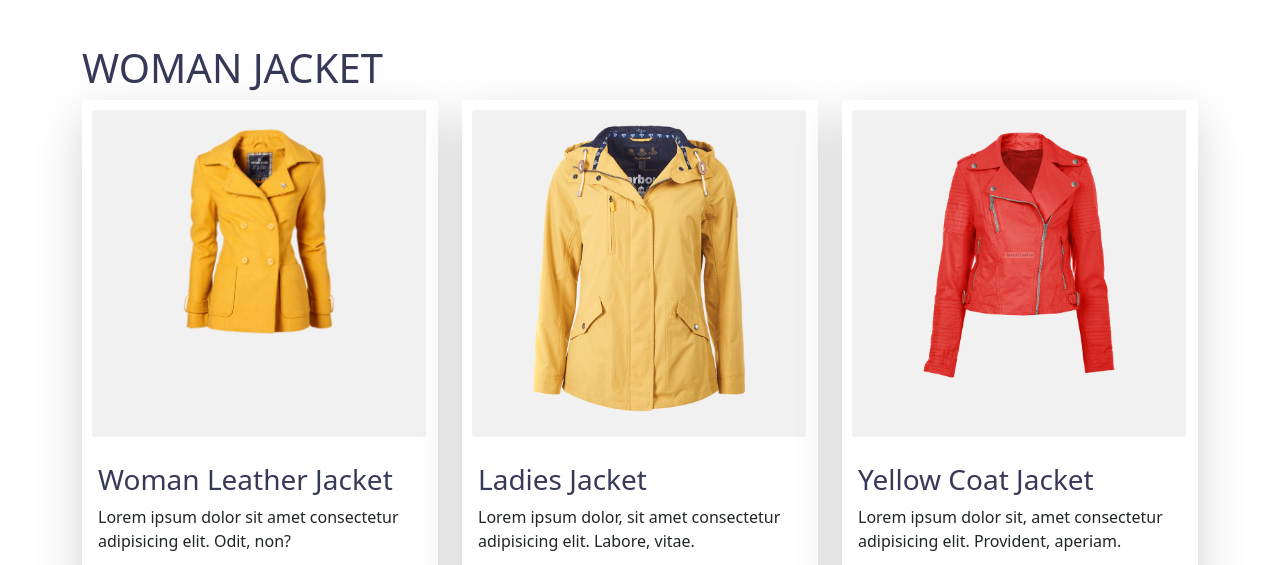
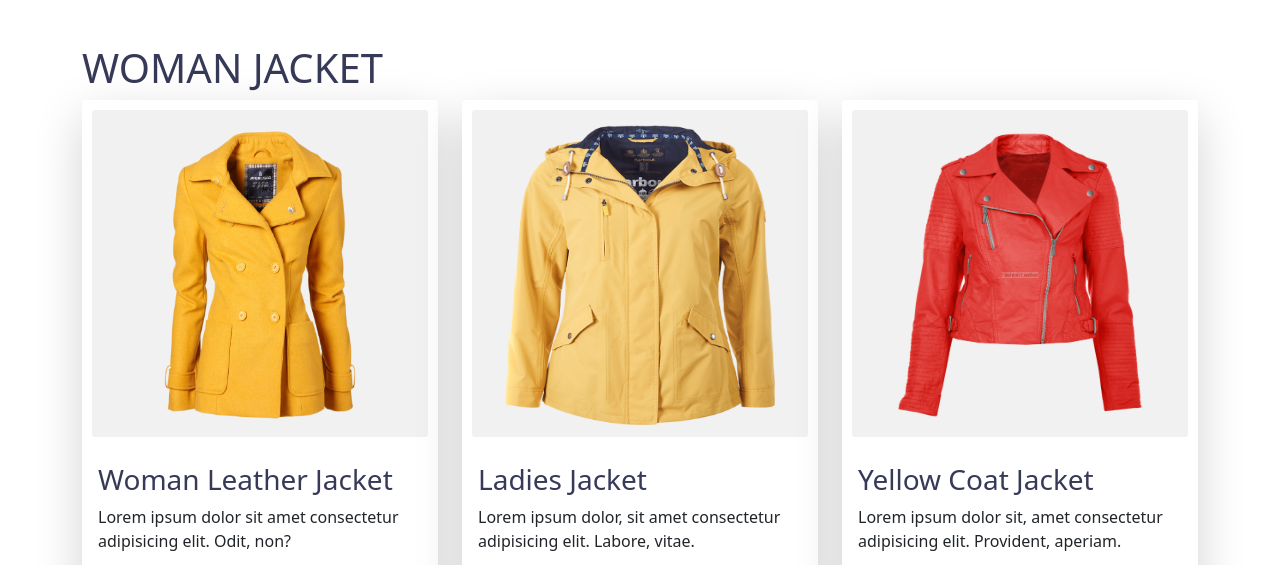
Before and after one commit to rokeyaetiphero/penguin-fashion-assignment, a plain HTML site: page index.html in a window 1280 px wide. Shown: the part 700-1265 px from the top of the page. Drawn offline with nearby package versions, Linux system fonts and the light colour scheme.

Commit message:
img-width-right

```diff
--- a/style.css
+++ b/style.css
@@ -45,7 +45,7 @@ background-color: #FFFBF0;
 }
 
 .card-img{
-    width: 334px;
+    width: auto;
     height: 327px;
     margin: 10px;
     background-color: #F1F1F1;
@@ -56,7 +56,8 @@ background-color: #FFFBF0;
     display: block;
     margin-left: auto;
      margin-right: auto;
-    width: 70%;
+    width: 270px;
+    height: 300px
 
 }
 
```
